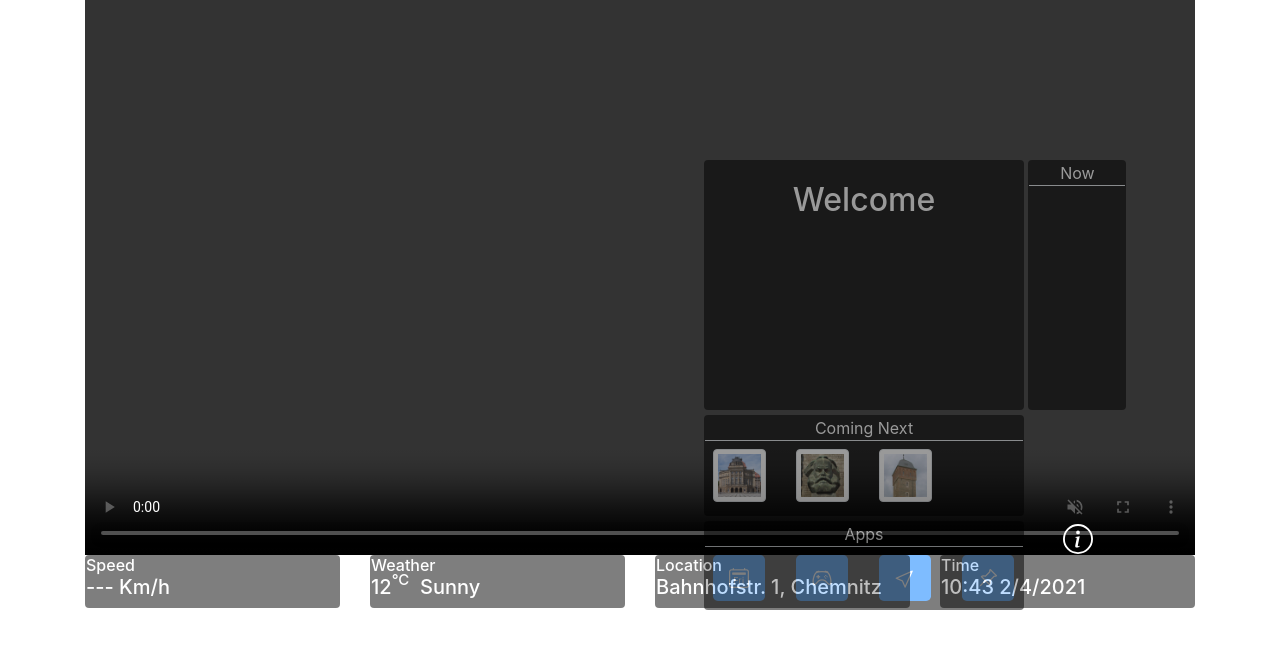
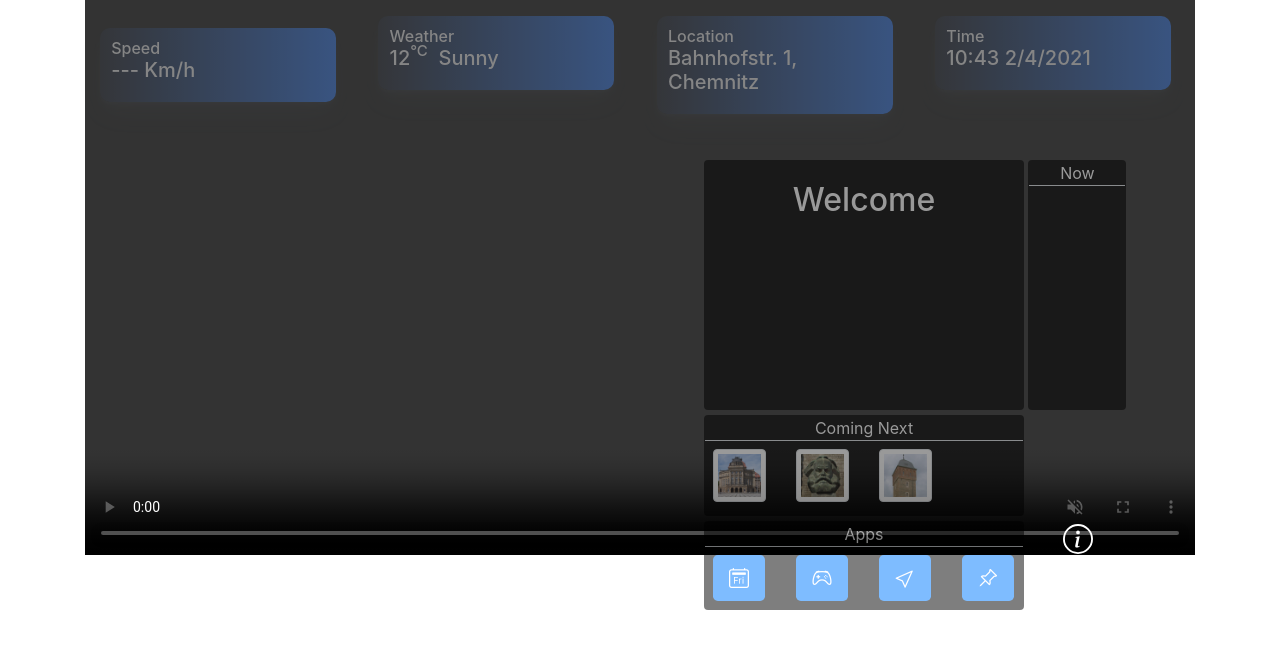
Before and after one commit to EmonHossain/smart-window, a Django app: page / in a window 1280 px wide. Shown: the top 649 px of the page. Run offline with Django 3.2, Linux system fonts and the light colour scheme; some libraries are stand-ins or nearby versions.

Commit message:
widget design issue fixed

```diff
--- a/Smart Window/stream/static/stream/css/control.css
+++ b/Smart Window/stream/static/stream/css/control.css
@@ -85,6 +85,128 @@ img{
 
 /*Widget*/
 
+#widgets{
+	position: absolute;
+	top: 2%;
+	max-height: 85px;
+	width: 87%;
+	margin-left: unset;
+}
+
+/*Speed*/
+
+#cur-speed > .card {
+	background-color: #fff;
+	border-radius: 10px;
+	border: none;
+	position: relative;
+	box-shadow: 0 0.46875rem 2.1875rem rgba(90,97,105,0.1), 0 0.9375rem 1.40625rem rgba(90,97,105,0.1), 0 0.25rem 0.53125rem rgba(90,97,105,0.12), 0 0.125rem 0.1875rem rgba(90,97,105,0.1);
+}
+.l-bg-cherry {
+	background: linear-gradient(to right, #493240, #f09) !important;
+	color: #fff;
+}
+
+.l-bg-blue-dark {
+	background: linear-gradient(to right, #373b44, #4286f4) !important;
+	color: #fff;
+}
+
+.l-bg-green-dark {
+	background: linear-gradient(to right, #0a504a, #38ef7d) !important;
+	color: #fff;
+}
+
+.l-bg-orange-dark {
+	background: linear-gradient(to right, #a86008, #ffba56) !important;
+	color: #fff;
+}
+
+.card .card-statistic-3 .card-icon-large .fas, .card .card-statistic-3 .card-icon-large .far, .card .card-statistic-3 .card-icon-large .fab, .card .card-statistic-3 .card-icon-large .fal {
+	font-size: 110px;
+}
+
+.card .card-statistic-3 .card-icon {
+	text-align: center;
+	line-height: 50px;
+	margin-left: 15px;
+	color: #000;
+	position: absolute;
+	right: -5px;
+	top: 20px;
+	opacity: 0.1;
+}
+
+.l-bg-cyan {
+	background: linear-gradient(135deg, #289cf5, #84c0ec) !important;
+	color: #fff;
+}
+
+.l-bg-green {
+	background: linear-gradient(135deg, #23bdb8 0%, #43e794 100%) !important;
+	color: #fff;
+}
+
+.l-bg-orange {
+	background: linear-gradient(to right, #f9900e, #ffba56) !important;
+	color: #fff;
+}
+
+.l-bg-cyan {
+	background: linear-gradient(135deg, #289cf5, #84c0ec) !important;
+	color: #fff;
+}
+
+.card-fit{
+	max-width: 95%;
+	margin-bottom: 0px;
+	opacity: 40%;
+}
+
+#cur-speed > h5 h6{
+	font-weight: 600;
+	line-height: 0.2;
+}
+
+.card-font-space{
+	padding: 0.7rem!important;
+}
+
+/*end - Speed*/
+
+/*Weater*/
+
+#cur-weather > .card {
+	background-color: #fff;
+	border-radius: 10px;
+	border: none;
+	position: relative;
+	box-shadow: 0 0.46875rem 2.1875rem rgba(90,97,105,0.1), 0 0.9375rem 1.40625rem rgba(90,97,105,0.1), 0 0.25rem 0.53125rem rgba(90,97,105,0.12), 0 0.125rem 0.1875rem rgba(90,97,105,0.1);
+}
+
+
+/*end - weather*/
+
+/*inside temp*/
+#cur-inside-temperature > .card {
+	background-color: #fff;
+	border-radius: 10px;
+	border: none;
+	position: relative;
+	box-shadow: 0 0.46875rem 2.1875rem rgba(90,97,105,0.1), 0 0.9375rem 1.40625rem rgba(90,97,105,0.1), 0 0.25rem 0.53125rem rgba(90,97,105,0.12), 0 0.125rem 0.1875rem rgba(90,97,105,0.1);
+}
+/*end- inside temp*/
+
+/*city*/
+
+#cur-city > .card {
+	background-color: #fff;
+	border-radius: 10px;
+	border: none;
+	position: relative;
+	box-shadow: 0 0.46875rem 2.1875rem rgba(90,97,105,0.1), 0 0.9375rem 1.40625rem rgba(90,97,105,0.1), 0 0.25rem 0.53125rem rgba(90,97,105,0.12), 0 0.125rem 0.1875rem rgba(90,97,105,0.1);
+}
+/*end- city*/
 
 
 /*end - Widget*/
```
